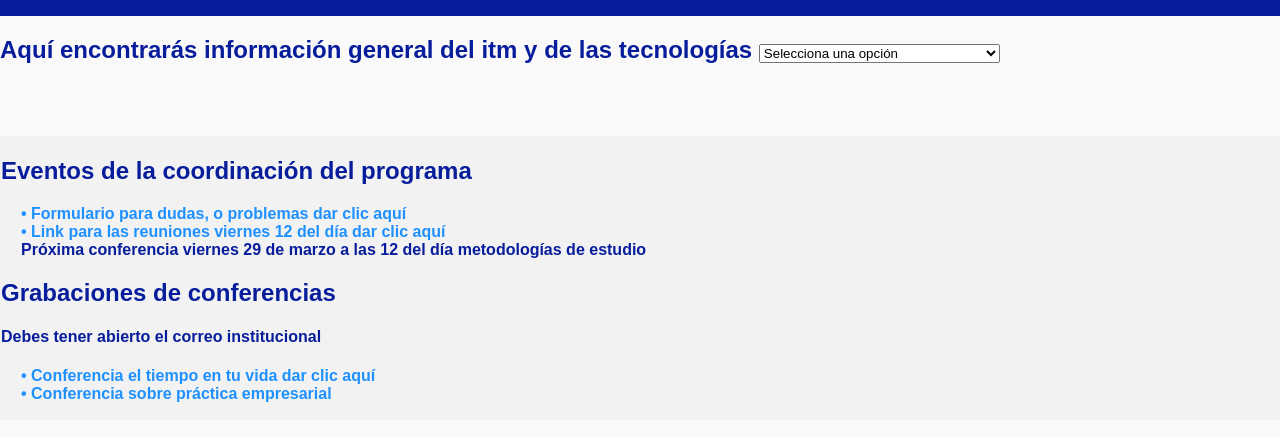
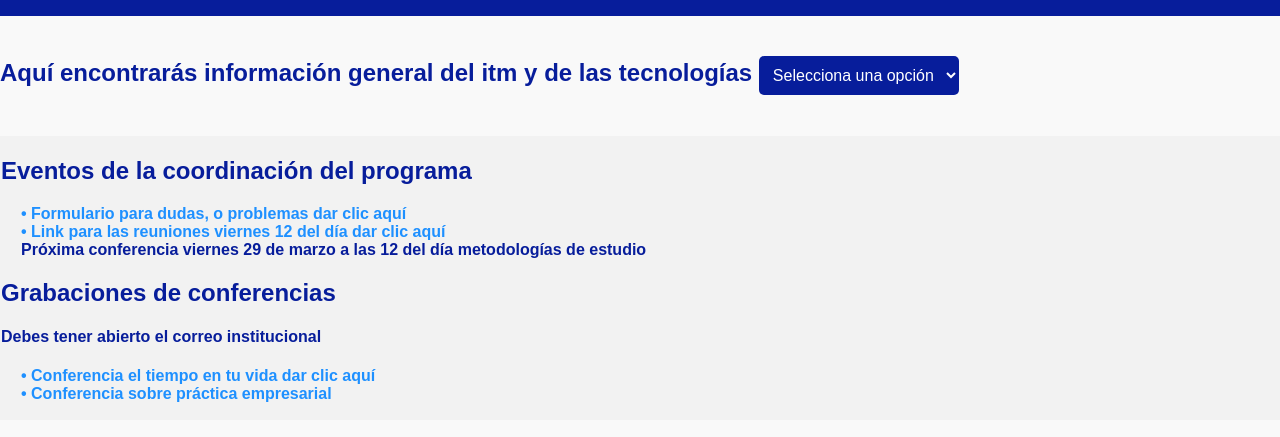
Before and after one commit to dianamariarico/virtualidad, a plain HTML site: page index.html in a window 1280 px wide. Shown: the part 98-535 px from the top of the page. Drawn offline with Linux system fonts and the light colour scheme; a script that the page names is missing.

Commit message:
Update Styles.css

```diff
--- a/Estilos/Styles.css
+++ b/Estilos/Styles.css
@@ -126,3 +126,25 @@ a:hover {
         margin-bottom: 20px; /* Añadimos espacio entre las tablas cuando están apiladas */
     }
 }
+#menu {
+    background-color: #071d9b; /* Fondo azul */
+    color: white; /* Texto en blanco */
+    font-size: 16px; /* Tamaño de fuente */
+    padding: 10px; /* Espaciado dentro del menú */
+    border: none; /* Sin borde */
+    border-radius: 5px; /* Bordes redondeados */
+    width: 200px; /* Ancho del menú */
+    margin-top: 20px; /* Un poco de espacio superior */
+}
+
+/* Estilo para las opciones del menú */
+#menu option {
+    background-color: #071d9b; /* Fondo azul en las opciones */
+    color: white; /* Texto en blanco */
+    padding: 10px; /* Espaciado dentro de las opciones */
+}
+
+/* Estilo para el estado hover sobre las opciones */
+#menu option:hover {
+    background-color: #0a2592; /* Un tono azul más oscuro al pasar el ratón */
+}
```
